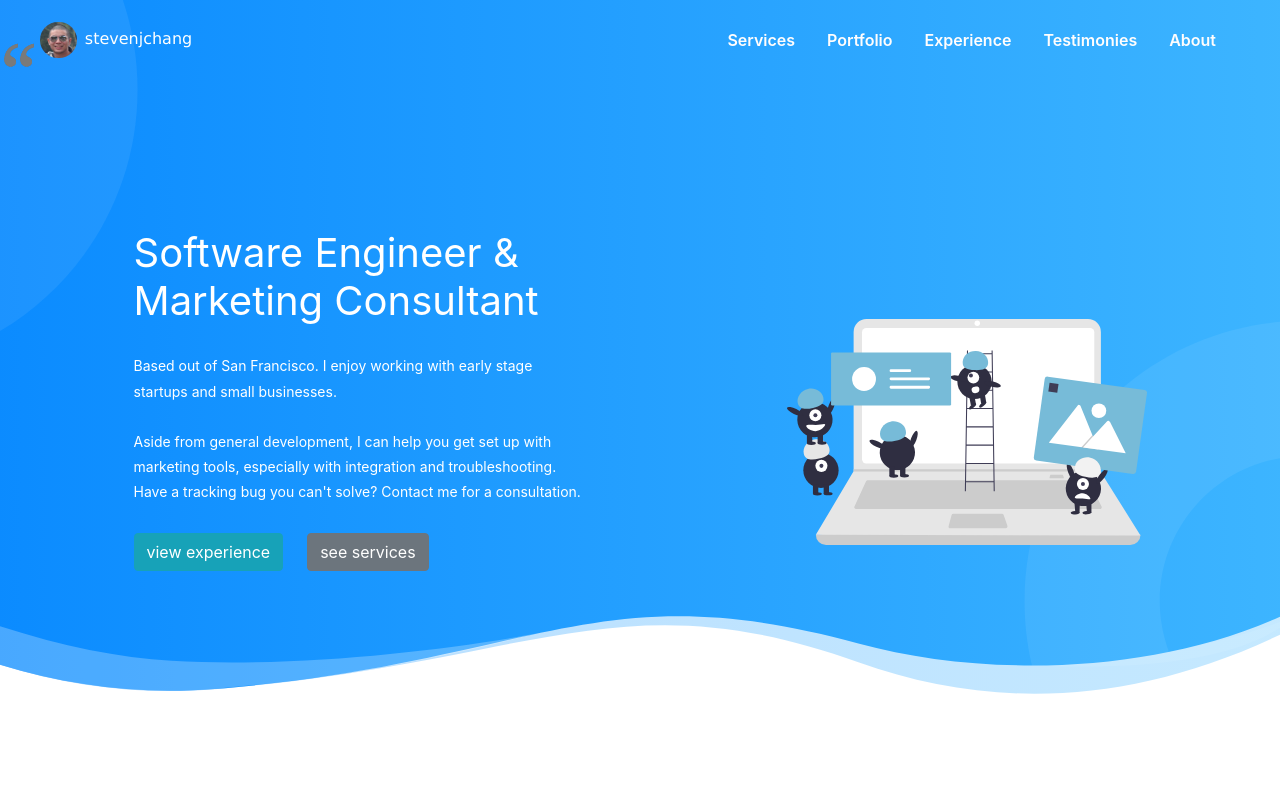
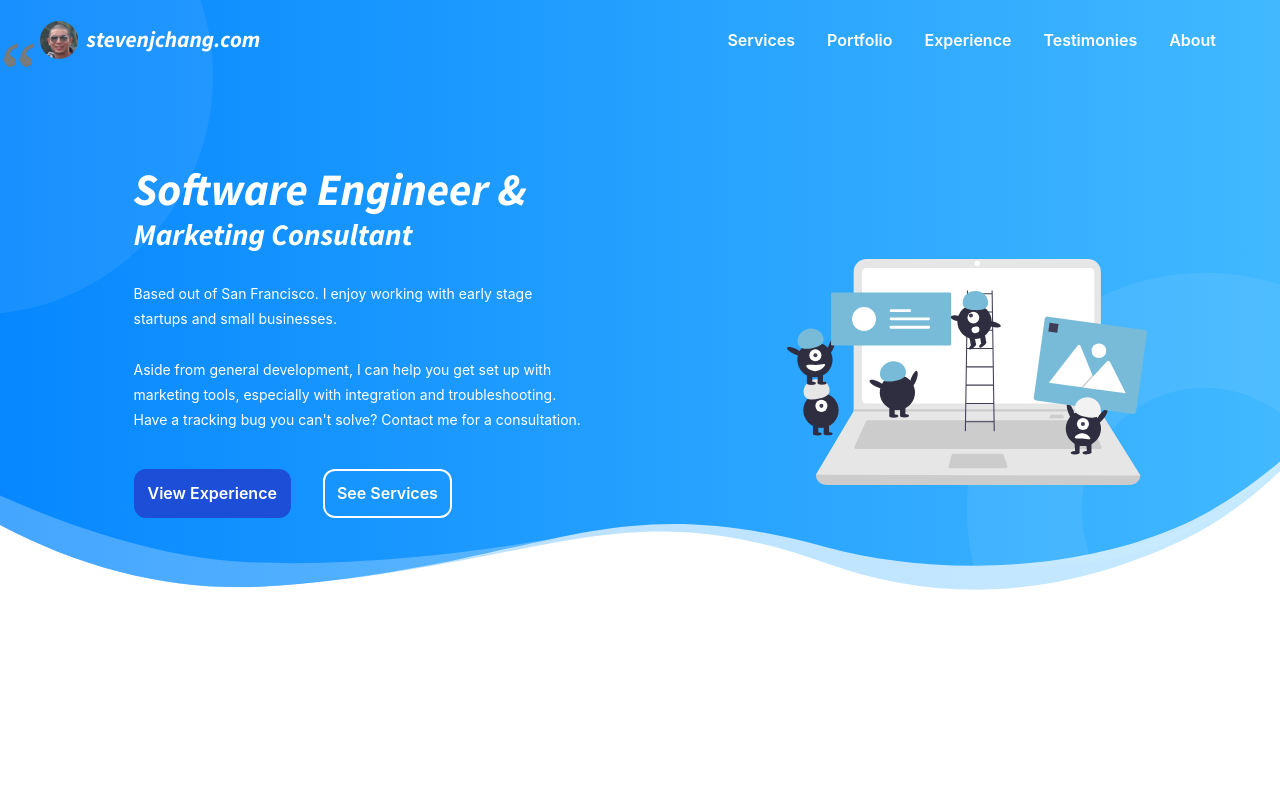
Before and after one commit to stevenjchang/stevenjchang.com-archive, a React (Create React App) app: page / in a window 1280 px wide. Shown: the top 800 px of the page. Built offline with nearby package versions, Linux system fonts and the light colour scheme; no server answers.

Commit message:
style: update navbar

```diff
--- a/public/index.html
+++ b/public/index.html
@@ -15,6 +15,12 @@
       integrity="sha384-Gn5384xqQ1aoWXA+058RXPxPg6fy4IWvTNh0E263XmFcJlSAwiGgFAW/dAiS6JXm"
       crossorigin="anonymous"
     />
+    <!-- Google Fonts -->
+    <link rel="preconnect" href="https://fonts.gstatic.com" />
+    <link
+      href="https://fonts.googleapis.com/css2?family=Source+Sans+Pro:ital,wght@0,600;0,700;0,900;1,600;1,700;1,900&display=swap"
+      rel="stylesheet"
+    />
     <title>stevenjchang</title>
   </head>
   <body>
--- a/src/App.scss
+++ b/src/App.scss
@@ -18,6 +18,23 @@
   margin: 0 auto;
 }
 
+h1 {
+  font-family: "Source Sans Pro", sans-serif;
+  font-weight: 700;
+  font-style: italic;
+  font-size: 30px;
+  @media screen and (min-width: 768px) {
+    font-size: 45px;
+  }
+}
+
+.h1-small {
+  font-size: 23px;
+  @media screen and (min-width: 768px) {
+    font-size: 30px;
+  }
+}
+
 h2 {
   font-size: 30px;
   font-weight: 600;
--- a/src/components/Navbar.js
+++ b/src/components/Navbar.js
@@ -6,7 +6,7 @@ export function Navbar({ sticky }) {
     <nav className={sticky ? "navbar navbar-sticky" : "navbar"}>
       <div className="navbar--logo-holder">
         <img src="/portfolio_pic.jpeg" alt="logo" className="navbar--logo" />
-        <h5 className="navbar--title">stevenjchang</h5>
+        <h5 className="navbar--title">stevenjchang.com</h5>
       </div>
       <ul className="navbar--link">
         <li className="navbar--link-item">
--- a/src/components/Navbar.scss
+++ b/src/components/Navbar.scss
@@ -46,14 +46,18 @@
 }
 
 .navbar--logo {
-  width: 2.3rem;
-  height: 2.3rem;
+  width: 2.4rem;
+  height: 2.4rem;
   margin-right: 0.5rem;
   border-radius: 25px;
   animation: rotate 0.7s ease-in-out 0.5s;
 }
 
 .navbar--title {
+  font-family: "Source Sans Pro", sans-serif;
+  font-size: 1.4em;
+  font-weight: 700;
+  font-style: italic;
   margin-bottom: 2px;
 }
 
@@ -70,12 +74,6 @@
   margin: 0 1rem 0 0;
   padding: 0 0.5rem;
   cursor: pointer;
-}
-
-.navbar {
-  h5 {
-    font-family: Verdana, Geneva, Tahoma, sans-serif;
-  }
 }
 
 @keyframes moveDown {
--- a/src/sections/HeroSection.js
+++ b/src/sections/HeroSection.js
@@ -1,3 +1,4 @@
+import { Link } from "react-scroll";
 import "sections/HeroSection.scss";
 
 export function HeroSection() {
@@ -6,7 +7,7 @@ export function HeroSection() {
       <section id="hero-section" className="section-inner">
         <div className="left">
           <h1 className="">Software Engineer &</h1>
-          <h1>Marketing Consultant</h1>
+          <h1 className="h1-small">Marketing Consultant</h1>
           <br />
           <p className="hero-section--description">
             Based out of San Francisco. I enjoy working with early stage
@@ -18,11 +19,22 @@ export function HeroSection() {
             Have a tracking bug you can't solve? Contact me for a consultation.
           </p>
           <br />
-          <div className="">
-            <a href="#experience-section">
-              <button className="btn btn-info">view experience</button>
-            </a>
-            <button className="btn btn-secondary">see services</button>
+          <div className="mt-2">
+            <Link
+              to="experience-section"
+              spy={true}
+              smooth={true}
+              duration={1500}
+            >
+              <button className="cta-button cta-button__primary mr-8">
+                View Experience
+              </button>
+            </Link>
+            <Link to="service-section" spy={true} smooth={true} duration={1500}>
+              <button className="cta-button cta-button__secondary button-2">
+                See Services
+              </button>
+            </Link>
           </div>
         </div>
         <div className="right">
--- a/src/sections/HeroSection.scss
+++ b/src/sections/HeroSection.scss
@@ -21,7 +21,7 @@
   align-items: center;
   padding: 8rem 2rem 4rem 2rem;
   @media screen and (min-width: 768px) {
-    height: 100vh;
+    height: 85vh;
     flex-direction: row;
     justify-content: space-around;
   }
@@ -46,9 +46,9 @@
 }
 
 #hero-section h1 {
-  font-size: 28px;
+  // font-size: 28px;
   @media screen and (min-width: 768px) {
-    font-size: 40px;
+    // font-size: 40px;
   }
 }
 
@@ -61,3 +61,29 @@
 .btn {
   margin-right: 24px;
 }
+
+.cta-button {
+  padding: 0.5em 0.75em;
+  border-style: solid;
+  border-width: 2px;
+  border-radius: 12px;
+  font-weight: 600;
+  transition-duration: 10ms;
+  &:hover {
+    opacity: 0.7;
+  }
+  &:active {
+    transform: translate(0px, 3px);
+  }
+  &__primary {
+    @apply bg-blue-700;
+    @apply border-blue-700;
+
+    color: white;
+  }
+  &__secondary {
+    // @apply bg-gray-200;
+    // @apply text-gray-700;
+    border-color: white;
+  }
+}
```
Also changed, not shown: 1 other file (tests, documents, lock files or other folders).
